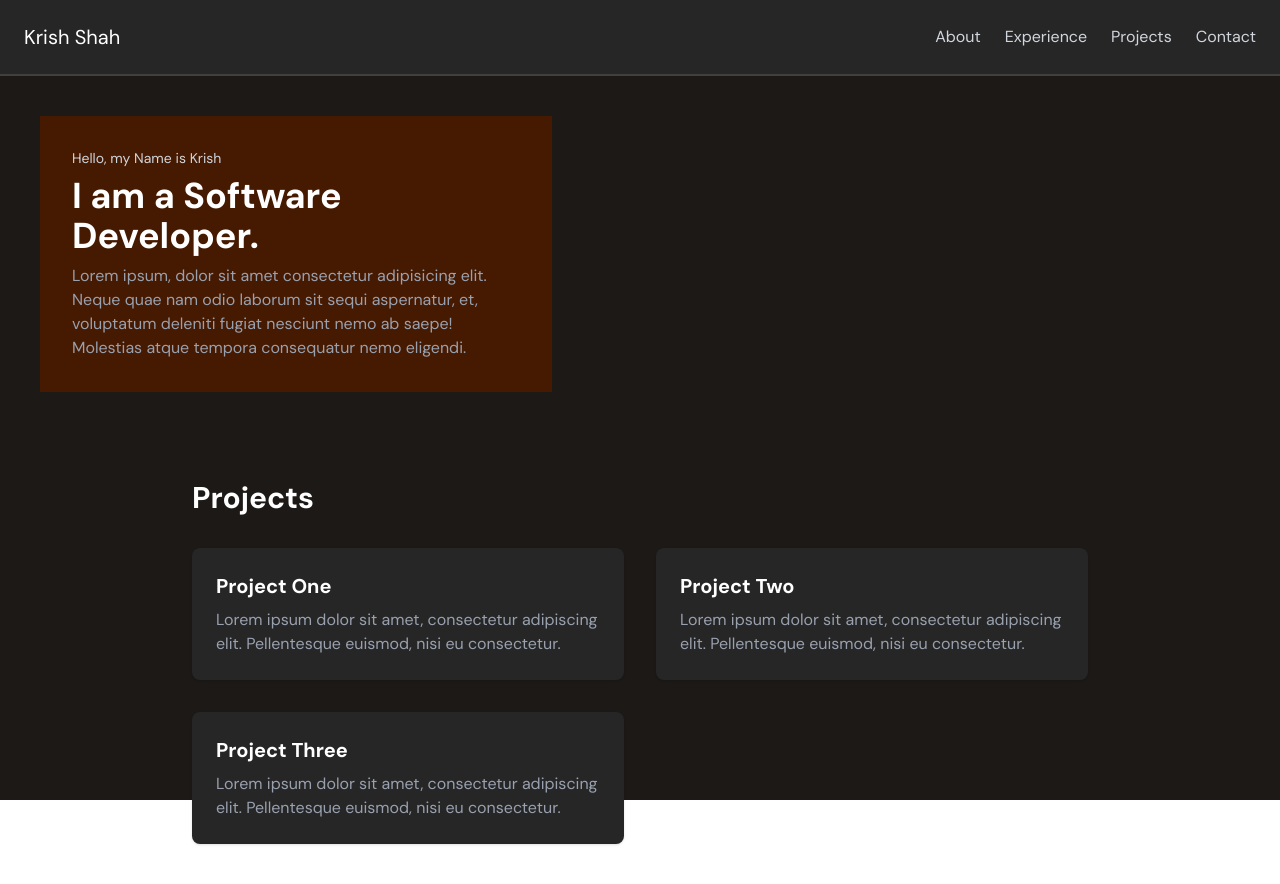
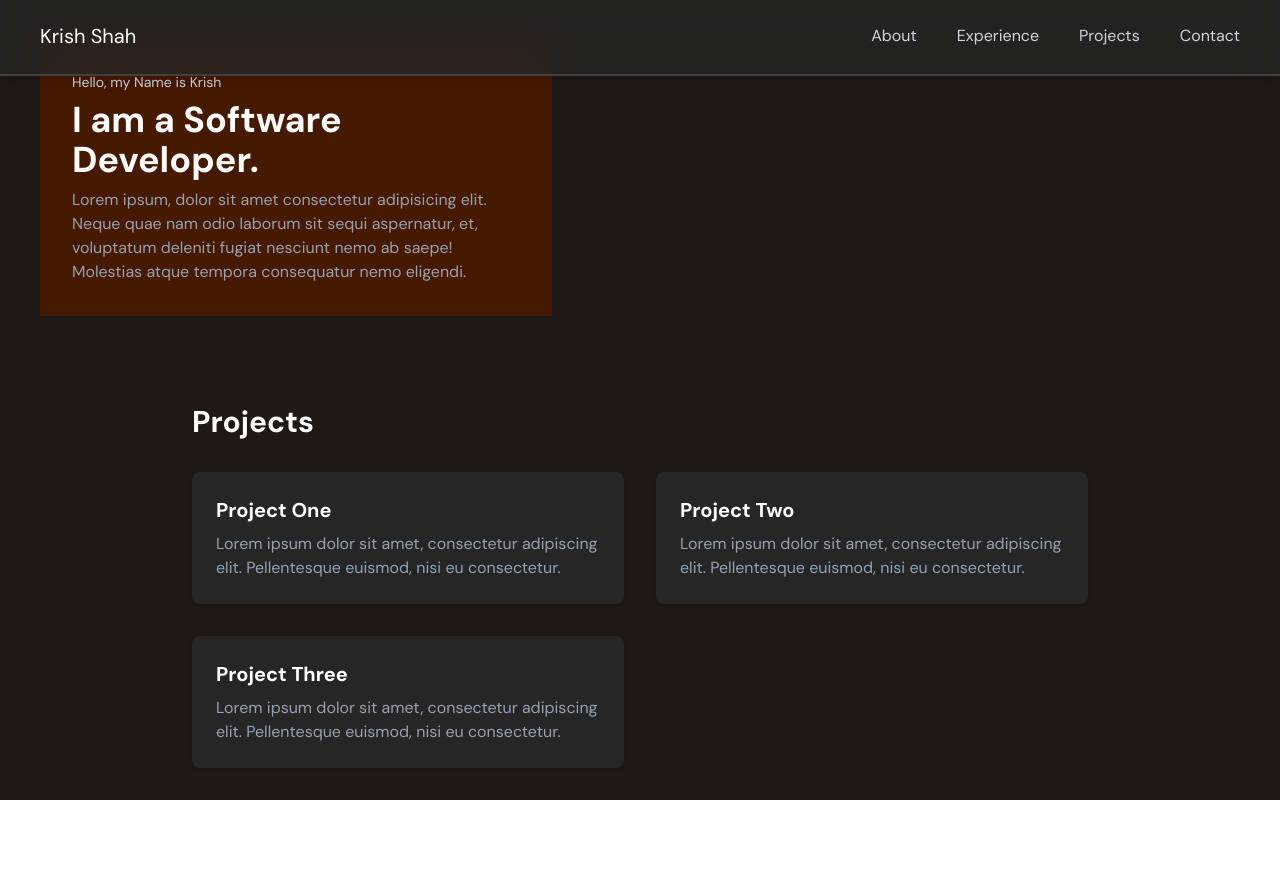
Before and after one commit to krish406/portfolio, a React (Vite) app in the folder portfolio-frontend/: page / in a window 1280 px wide. Shown: the top 884 px of the page. After the commit the page ends 816 px from the top, so only its background shows below. Built offline with nearby package versions, Linux system fonts and the light colour scheme.

Commit message:
added glassy styling

```diff
--- a/portfolio-frontend/src/App.css
+++ b/portfolio-frontend/src/App.css
@@ -2,7 +2,7 @@
 
 @layer components {
   .navbar {
-    @apply w-full bg-neutral-800 h-19 flex items-center justify-between px-6 border-b-2 border-neutral-700
+    @apply fixed top-0 w-full bg-neutral-800/80 h-19 px-6 border-b-2 border-neutral-700 z-40 backdrop-blur-lg shadow-lg
   }
 
   body {
--- a/portfolio-frontend/src/Navbar.tsx
+++ b/portfolio-frontend/src/Navbar.tsx
@@ -1,41 +1,37 @@
 function Navbar() {
   return (
     <nav className="navbar">
-      <div className="text-white text-xl">Krish Shah</div>
-      <ul className="flex space-x-6">
-        <li>
+      <div className="mx-auto px-4">
+        <div className="flex justify-between items-center">
+          <span className="text-white text-xl">Krish Shah</span>
+          <div className="hidden md:flex items-center space-x-10">
             <a
               href="#about"
               className="link"
             >
               About
             </a>
-        </li>
-        <li>
             <a
               href="#experience"
               className="link"
             >
               Experience
             </a>
-        </li>
-        <li>
             <a
               href="#projects"
               className="link"
             >
               Projects
             </a>
-        </li>
-        <li>
             <a
               href="#contact"
               className="link"
             >
               Contact
             </a>
-        </li>
-      </ul>
+          </div>
+        </div>
+      </div>
     </nav>
   );
 }
```
Lines whose indentation alone changed are shown as unchanged.
